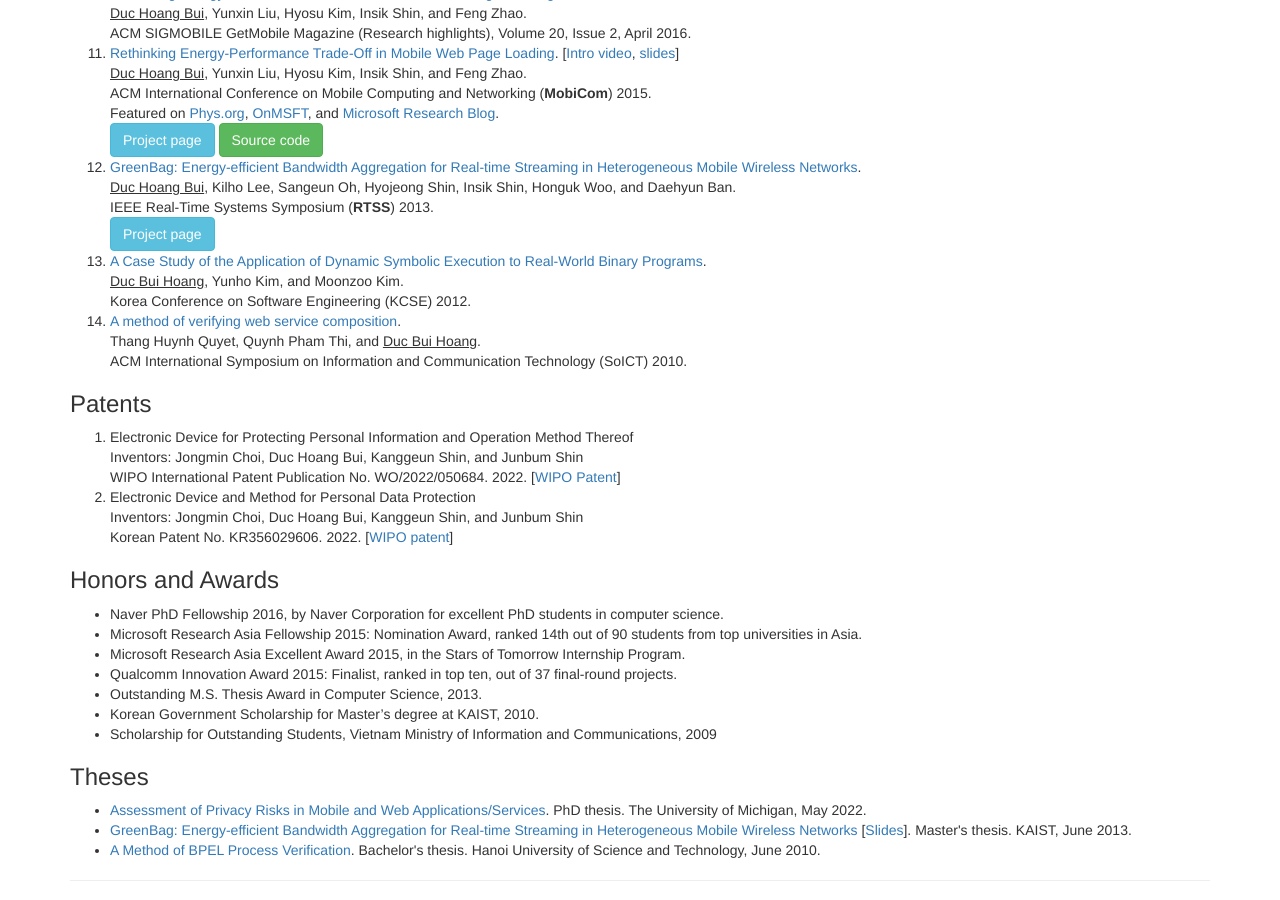
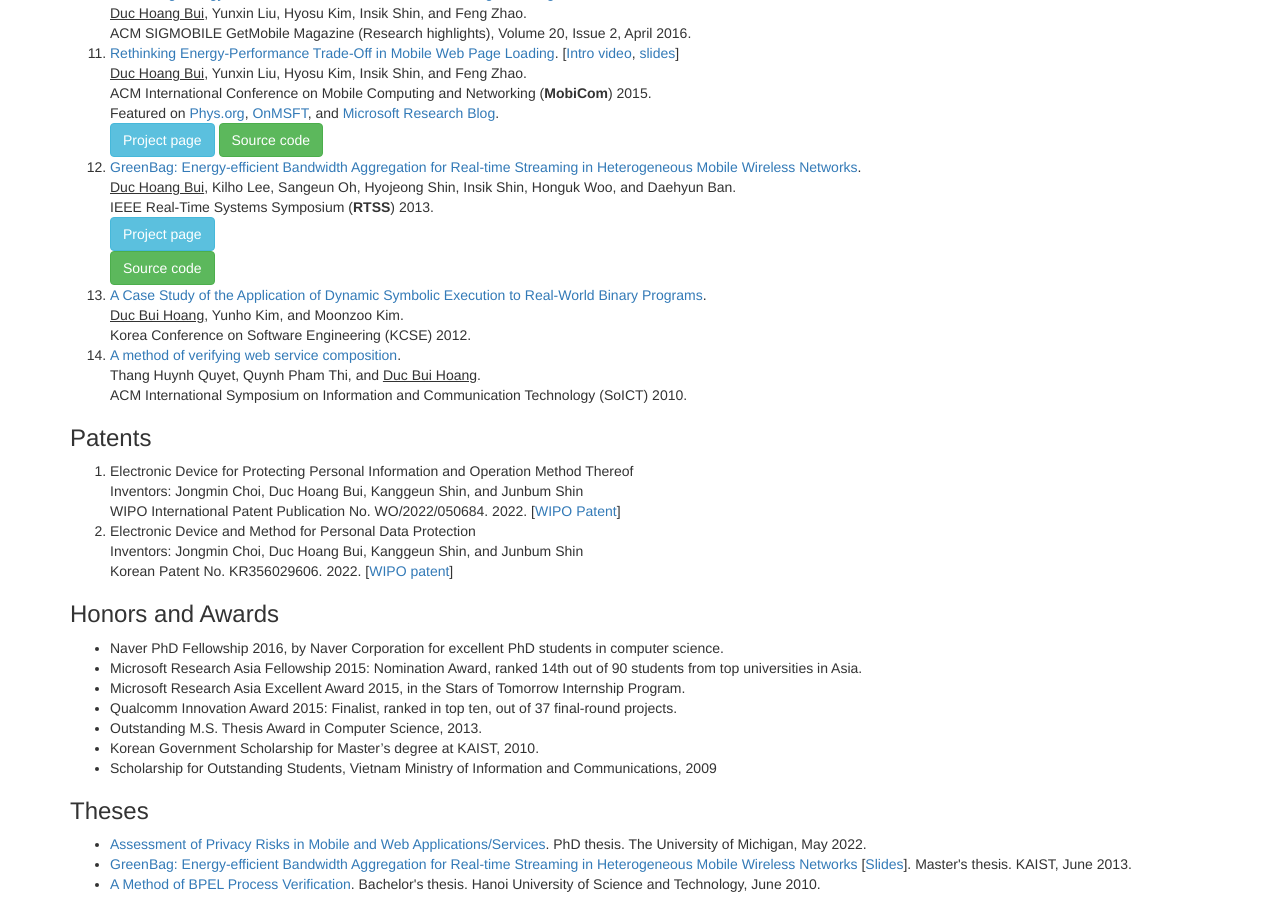
Before and after one commit to ducalpha/ducalpha.github.io, a Jekyll site: the page index.html, which Jekyll copies as it is, in a window 1280 px wide and 900 px high, scrolled down 1218 px. Built offline with Jekyll 4.4.1, drawn with Linux system fonts in a browser that asks for light colours; nearby versions of some CDN libraries.

Commit message:
Update index.html

```diff
--- a/index.html
+++ b/index.html
@@ -137,12 +137,13 @@
                             code</a>
                     </li>
 
-                    <li><a href="files/GreenBag.RTSS13.pdf">GreenBag: Energy-efficient Bandwidth Aggregation
+                    <li><a href="https://ieeexplore.ieee.org/document/6728861">GreenBag: Energy-efficient Bandwidth Aggregation
                         for Real-time Streaming in Heterogeneous Mobile Wireless Networks</a>.<br/>
                         <u>Duc Hoang Bui</u>, Kilho Lee, Sangeun Oh, Hyojeong Shin, Insik Shin, Honguk Woo, and Daehyun
                         Ban.<br/>
                         IEEE Real-Time Systems Symposium (<b>RTSS</b>) 2013.<br/>
-                        <a class="btn btn-info" href="http://cps.kaist.ac.kr/greenbag">Project page</a>
+                        <a class="btn btn-info" href="http://cps.kaist.ac.kr/greenbag">Project page</a><br>
+                        <a class="btn btn-success" href="https://github.com/ducalpha/greenbag">Source code</a>
                     </li>
 
                     <li><a href="files/kcse2012_Duc.pdf">
```
